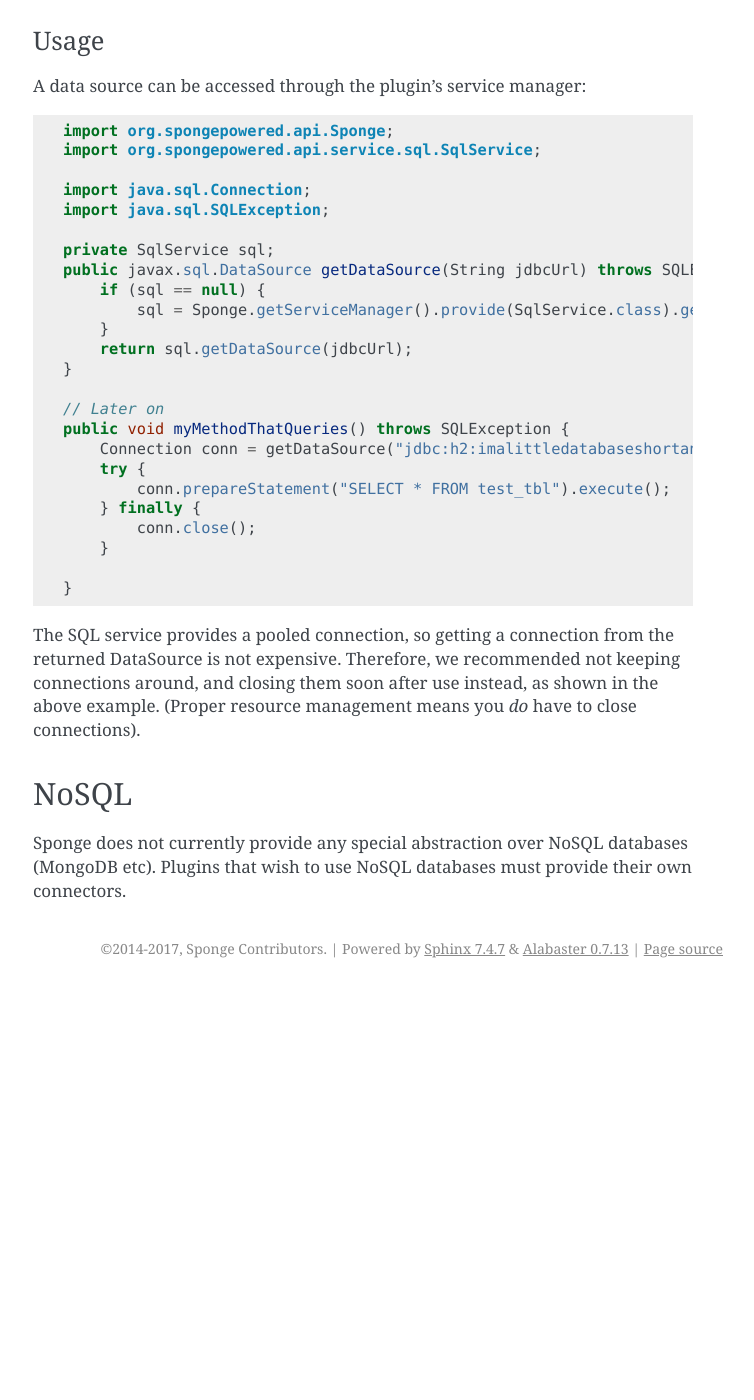
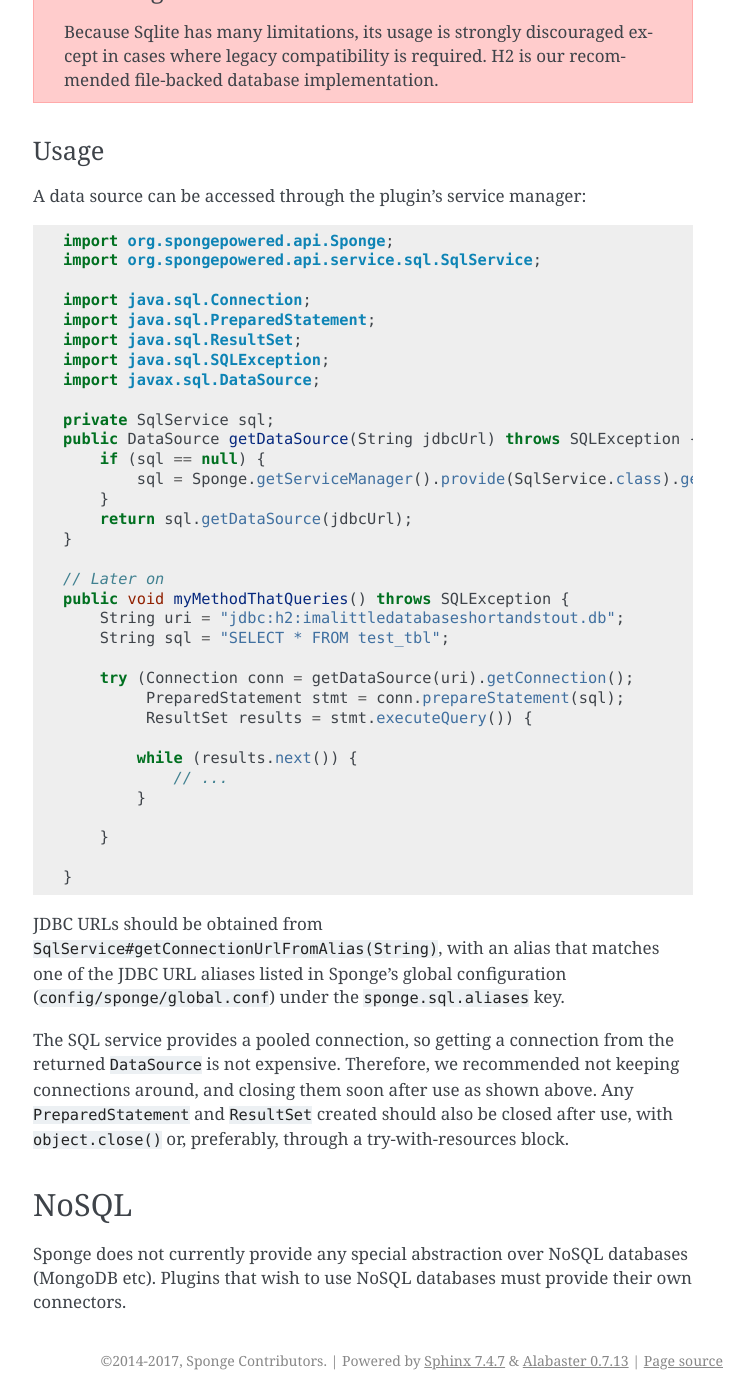
Before and after one commit to SpongePowered/SpongeDocs, a Sphinx documentation site: the page built from source/plugin/database.rst, in a window 1280 px wide and 1400 px high, scrolled down 563 px. Shown: the whole window, without its empty margins (387-1141 px from the left). Built offline with Sphinx 7.4.7, drawn with Linux system fonts in a browser that asks for light colours; pages that are not in the unit, such as notebooks, are missing from menus; cross-references to code outside the pages are shown as plain code; before the commit the page ends 1551 px from its top, so only the background shows below that.

Commit message:
Improve database connection page
- try-with-resources to autoclose the connection and statement
- say something about getting the connection urls
- javadoc DataSource

```diff
--- a/source/plugin/database.rst
+++ b/source/plugin/database.rst
@@ -1,6 +1,9 @@
 =========
 Databases
 =========
+
+.. javadoc-import::
+    org.spongepowered.api.service.sql.SqlService
 
 SQL
 ---
@@ -28,10 +31,13 @@
     import org.spongepowered.api.service.sql.SqlService;
 
     import java.sql.Connection;
+    import java.sql.PreparedStatement;
+    import java.sql.ResultSet;
     import java.sql.SQLException;
+    import javax.sql.DataSource;
 
     private SqlService sql;
-    public javax.sql.DataSource getDataSource(String jdbcUrl) throws SQLException {
+    public DataSource getDataSource(String jdbcUrl) throws SQLException {
         if (sql == null) {
             sql = Sponge.getServiceManager().provide(SqlService.class).get();
         }
@@ -40,18 +46,29 @@
 
     // Later on
     public void myMethodThatQueries() throws SQLException {
-        Connection conn = getDataSource("jdbc:h2:imalittledatabaseshortandstout.db").getConnection();
-        try {
-            conn.prepareStatement("SELECT * FROM test_tbl").execute();
-        } finally {
-            conn.close();
+        String uri = "jdbc:h2:imalittledatabaseshortandstout.db";
+        String sql = "SELECT * FROM test_tbl";
+
+        try (Connection conn = getDataSource(uri).getConnection();
+             PreparedStatement stmt = conn.prepareStatement(sql);
+             ResultSet results = stmt.executeQuery()) {
+
+            while (results.next()) {
+                // ...
+            }
+
         }
 
     }
 
-The SQL service provides a pooled connection, so getting a connection from the returned DataSource is not expensive.
-Therefore, we recommended not keeping connections around, and closing them soon after use instead, as shown in the
-above example. (Proper resource management means you *do* have to close connections).
+JDBC URLs should be obtained from :javadoc:`SqlService#getConnectionUrlFromAlias(String)`, with an alias that
+matches one of the JDBC URL aliases listed in Sponge's global configuration (``config/sponge/global.conf``)
+under the ``sponge.sql.aliases`` key.
+
+The SQL service provides a pooled connection, so getting a connection from the returned ``DataSource``
+is not expensive. Therefore, we recommended not keeping connections around, and closing them soon after use as shown
+above.  Any ``PreparedStatement`` and ``ResultSet`` created should also be closed after use, with ``object.close()``
+or, preferably, through a try-with-resources block.
 
 NoSQL
 -----
```
